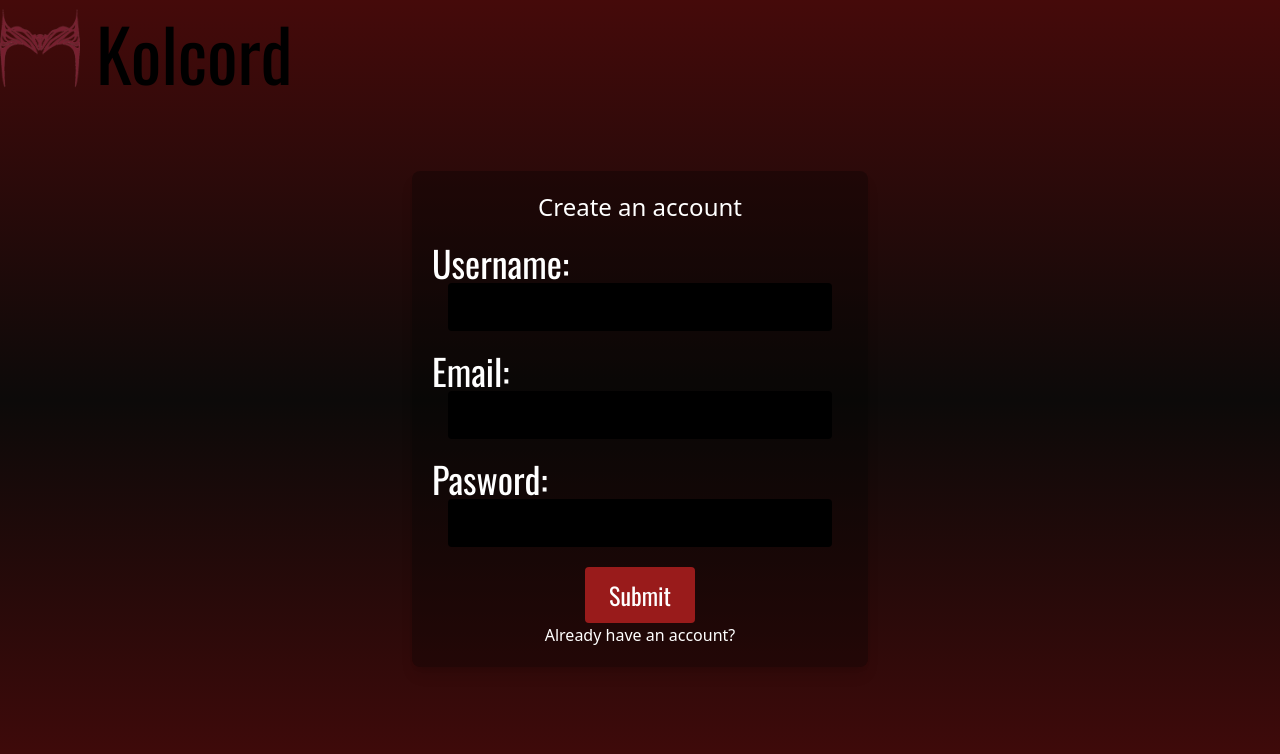
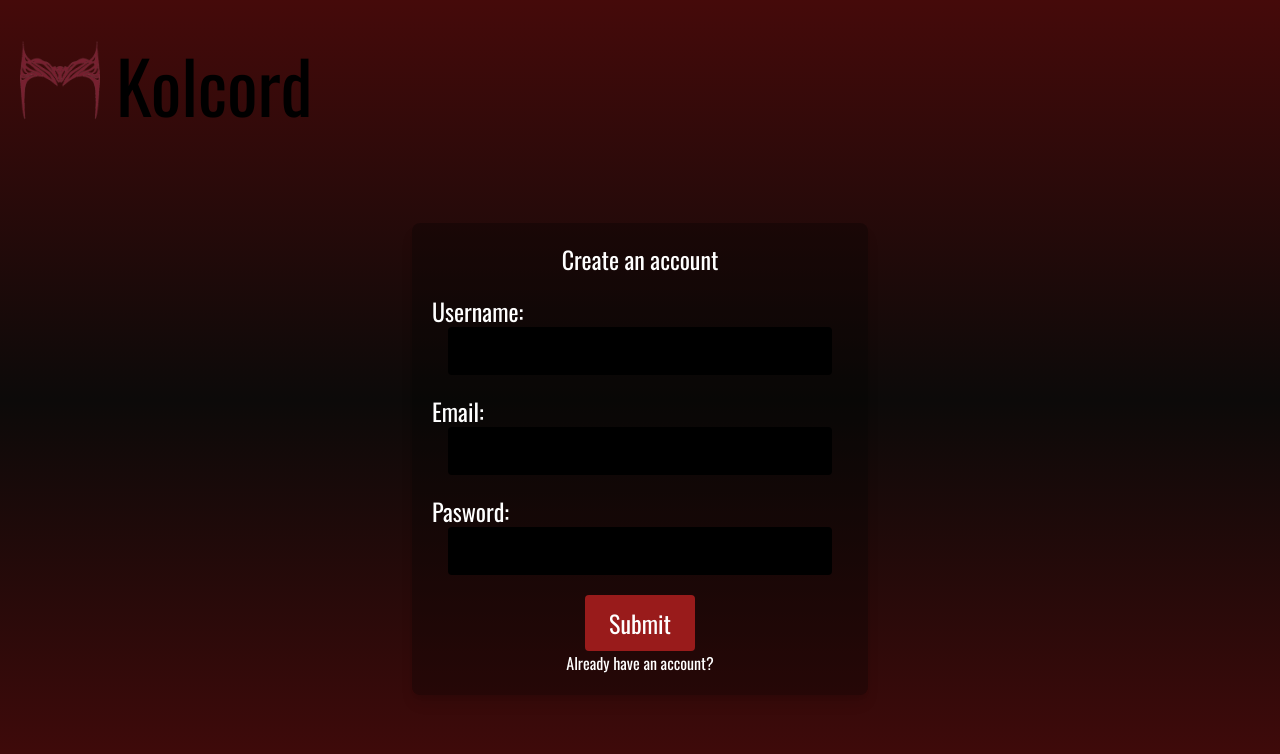
Before and after one commit to kristofNyikes/kolcord, a React (Vite) app in the folder kolcordApp/kolcordReactApp/: page /register in a window 1280 px wide. Shown: the top 754 px of the page. Built offline with nearby package versions, Linux system fonts and the light colour scheme.

Commit message:
refactor: little design changes

```diff
--- a/kolcordApp/kolcordReactApp/src/App.tsx
+++ b/kolcordApp/kolcordReactApp/src/App.tsx
@@ -3,7 +3,7 @@ import Logo from './Components/Logo/Logo';
 
 function App() {
   return (
-    <div className='bg-gradient-to-t from-red-950 via-stone-950 to-red-950 min-h-screen text-white'>
+    <div className='bg-gradient-to-t from-red-950 via-stone-950 to-red-950 min-h-screen text-white font-oswald pt-3'>
       <Logo/>
       <Outlet />
     </div>
--- a/kolcordApp/kolcordReactApp/src/Components/Buttons/SignUpInButton.tsx
+++ b/kolcordApp/kolcordReactApp/src/Components/Buttons/SignUpInButton.tsx
@@ -7,7 +7,7 @@ type SignUpInButton  ={
 
 const SignUpInButton = ({ children, route } : SignUpInButton) => {
   return (
-    <Link to={`/${route}`} className="bg-red-800 rounded text-xl px-4 py-2 mx-4 border-4 border-transparent hover:border-black hover:text-black">
+    <Link to={`/${route}`} className="bg-red-800 rounded text-xl px-4 py-2 mx-4 border-4 border-transparent md:text-2xl hover:border-black hover:text-black">
           {children}
         </Link>
   )
--- a/kolcordApp/kolcordReactApp/src/Components/InputField/InputField.tsx
+++ b/kolcordApp/kolcordReactApp/src/Components/InputField/InputField.tsx
@@ -8,8 +8,8 @@ type InputField = {
 const InputField = ({ inputValue, inputState, type, children } : InputField) => {
   return (
     <div className='font-oswald flex flex-col mb-5'>
-        <label className='text-2xl md:text-4xl'>{children}</label>
-        <input type={type} value={inputValue} onChange={(e) => inputState(e.target.value)} className='bg-black mx-4 text-xl w-80 rounded py-2 px-2 md:w-96 md:h-12 md:text-2xl'/>
+        <label className='text-xl md:text-2xl'>{children}</label>
+        <input type={type} value={inputValue} onChange={(e) => inputState(e.target.value)} className='bg-black mx-4 text-xl w-60 rounded border-none outline-none py-1 px-2 md:w-96 md:h-12 md:text-2xl'/>
       </div>
   )
 }
--- a/kolcordApp/kolcordReactApp/src/Components/Logo/Logo.tsx
+++ b/kolcordApp/kolcordReactApp/src/Components/Logo/Logo.tsx
@@ -3,7 +3,7 @@ import { Link } from 'react-router-dom';
 const Logo  = () => {
 
   return (
-    <Link to={"/"} className='flex'>
+    <Link to={"/"} className='flex justify-center md:justify-start md:p-5'>
           <img src="main-icon.png" alt="main icon" className="w-20" />
           <h1 className="text-7xl font-oswald content-center px-4 text-black">Kolcord</h1>
         </Link>
--- a/kolcordApp/kolcordReactApp/src/Pages/HomePage.tsx
+++ b/kolcordApp/kolcordReactApp/src/Pages/HomePage.tsx
@@ -4,9 +4,9 @@ const HomePage = () => {
   return (
     <div className="flex items-center flex-col font-oswald">
       <div className="flex flex-col items-center">
-        <h2 className='text-4xl font-oswald mt-12 lg:text-7xl'>Welcome to Kolcord!</h2>
-        <h3 className='text-2xl m-10 lg:text-4xl'>Wanna join this fantastick app? Just sign up so you can be a part of a fantastic experience</h3>
-        <p className='text-lg lg:text-xl'>Already signed up? Just hit the Log In button!</p>
+        <h2 className='text-4xl font-oswald mt-12 md:text-7xl'>Welcome to Kolcord!</h2>
+        <h3 className='text-2xl m-10 md:text-4xl'>Wanna join this fantastick app? Just sign up so you can be a part of a fantastic experience</h3>
+        <p className='text-lg md:text-xl'>Already signed up? Just hit the Log In button!</p>
       </div>
       <div className="m-4">
         <SignUpInButton route='register'>
```
